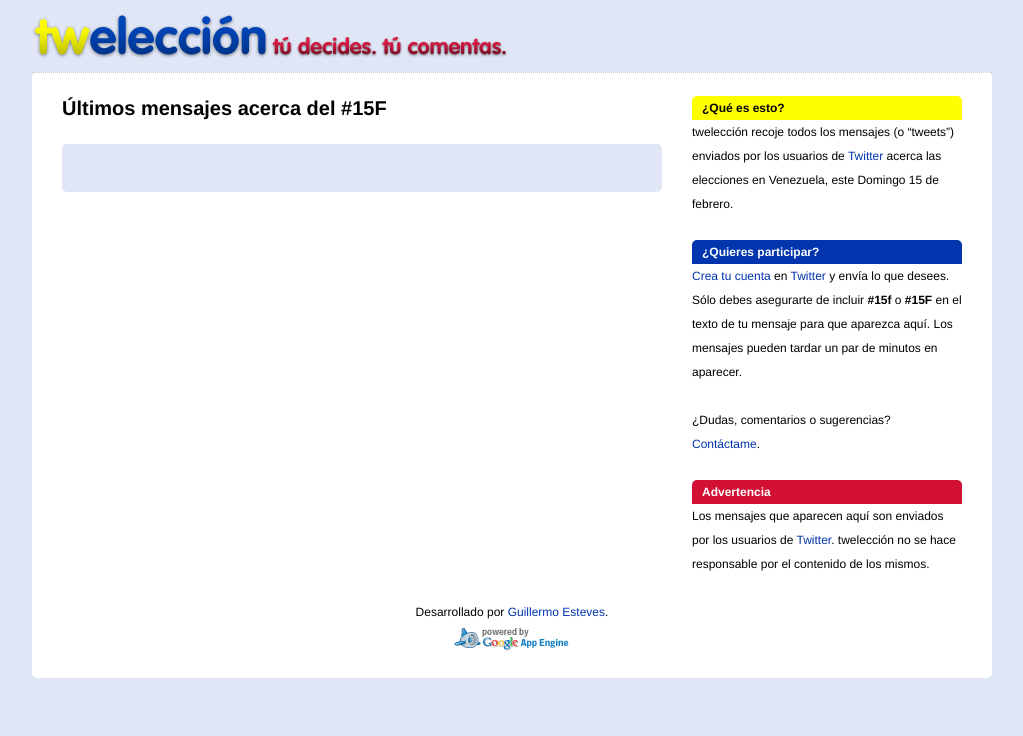
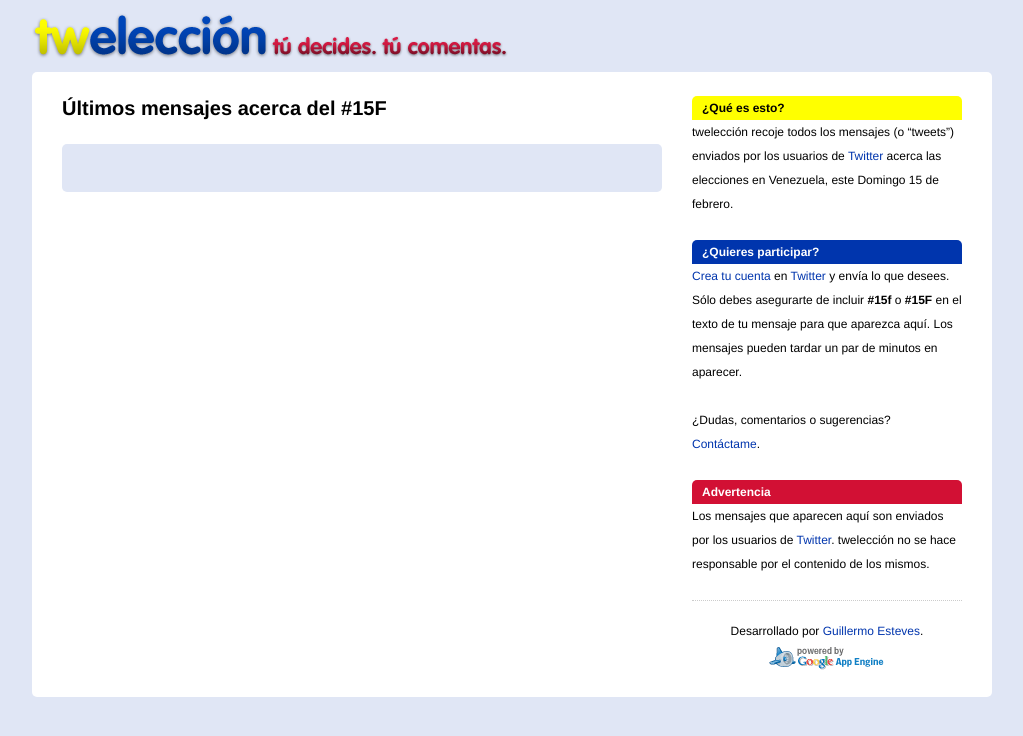
Before and after one commit to gesteves/tweleccion, a Django app: template templates/index.html in a window 1280 px wide. Shown: the top 736 px of the page, without its empty margins (127-1150 px from the left). Run offline with Django 3.2, Linux system fonts and the light colour scheme; the template is opened without the code that fills it, so the values that code supplies are empty; some libraries are stand-ins or nearby versions.

Commit message:
Fixed a couple of validation errors

```diff
--- a/templates/base.html
+++ b/templates/base.html
@@ -11,7 +11,7 @@
 <!--[if lte IE 6]>
 <link href="/static/stylesheets/ie6.css" media="screen" rel="stylesheet" type="text/css" />
 <![endif]-->
-<link media="only screen and (max-device-width: 480px)" href="/static/stylesheets/iphone.css" type= "text/css" rel="stylesheet">
+<link media="only screen and (max-device-width: 480px)" href="/static/stylesheets/iphone.css" type= "text/css" rel="stylesheet" />
 <meta name="verify-v1" content="eBzrePQaUvV4I6H782nnKWpt4sszB1yh66MuO30Rpm8=" />
 <meta name="y_key" content="c71a7845d484e87e" />
 <meta name="msvalidate.01" content="5998EA52F4BC112E1D02B83C16926EE6" />
--- a/templates/index.html
+++ b/templates/index.html
@@ -24,7 +24,7 @@
 
 	<h3 class="side3">Advertencia</h3>
 	<p>Los mensajes que aparecen aquí son enviados por los usuarios de <a href="http://twitter.com">Twitter</a>. twelección no se hace responsable por el contenido de los mismos.</p>
-	</div>
+
 	<p class="by">Desarrollado por <a href="http://www.gesteves.com">Guillermo Esteves</a>.</p>
 	<p class="gae">Powered by Google App Engine.</p>
 
```
